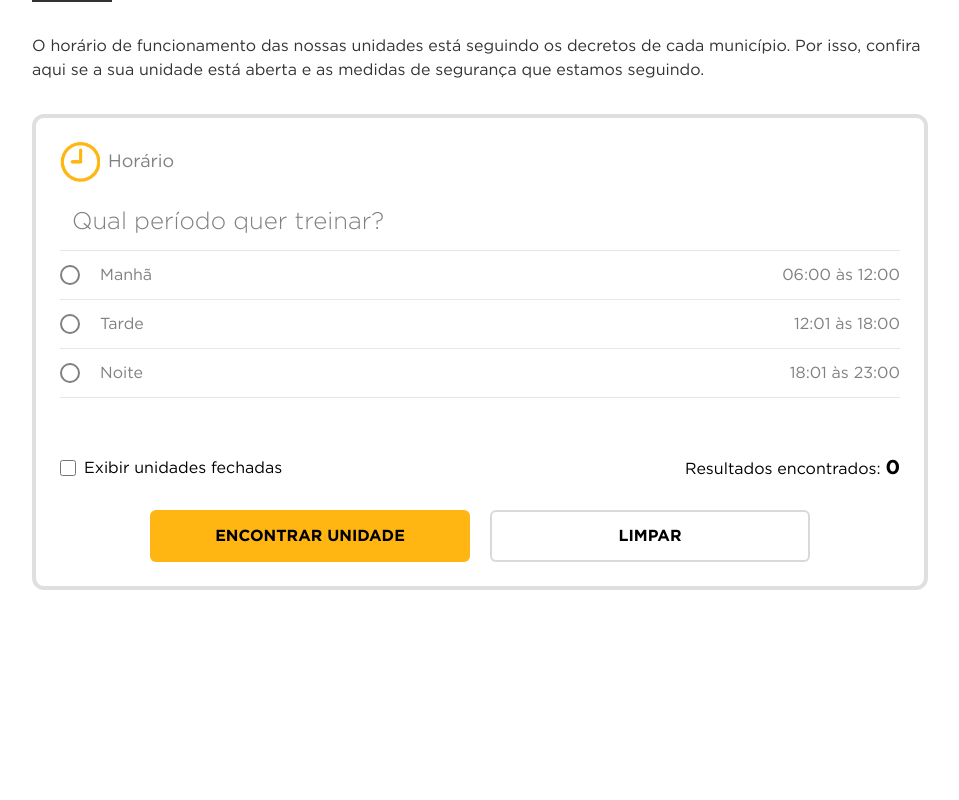
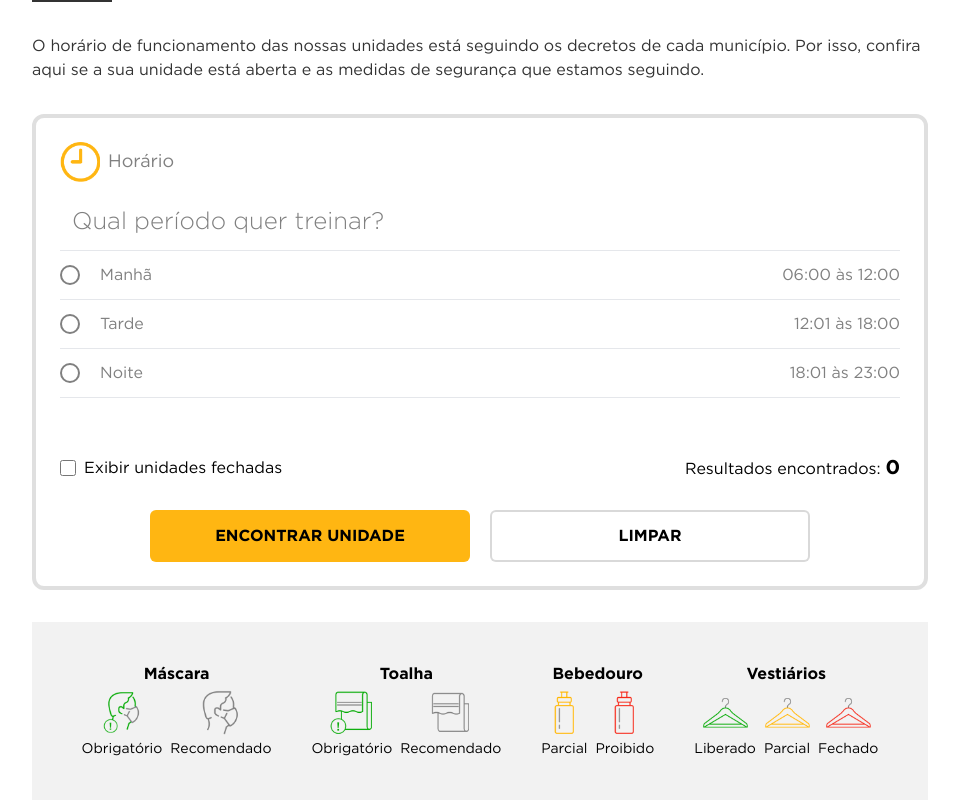
Before and after one commit to fernandohos/smart-fit-test, a Next.js app: page / in a window 1280 px wide. Shown: the part 264-1064 px from the top of the page, without its empty margins (160-1119 px from the left). Before the commit the page ends 886 px from the top, so only its background shows below. Built offline with nearby package versions, Linux system fonts and the light colour scheme.

Commit message:
:sparkles: add legend section

```diff
--- a/src/app/page.tsx
+++ b/src/app/page.tsx
@@ -1,6 +1,7 @@
 import ContentHeader from "@components/ContentHeader";
 import Form from "@components/Form";
 import Header from "@components/Header";
+import Legend from "@components/Legend";
 
 export default function Home() {
   return (
@@ -9,6 +10,7 @@ export default function Home() {
       <main className="m-auto mt-10 w-5/6 sm:max-w-lg md:max-w-2xl lg:max-w-4xl font-gotham">
         <ContentHeader />
         <Form />
+        <Legend />
       </main>
     </div>
   );
--- /dev/null
+++ b/src/components/Legend.tsx
@@ -0,0 +1,52 @@
+import LegendCard from "./LegendCard";
+import forbiddenFountain from "@public/images/forbidden-fountain.png";
+import partialFountain from "@public/images/partial-fountain.png";
+import forbiddenLockerroom from "@public/images/forbidden-lockerroom.png";
+import partialLockerroom from "@public/images/partial-lockerroom.png";
+import requiredLockerroom from "@public/images/required-lockerroom.png";
+import recommendedTowel from "@public/images/recommended-towel.png";
+import requiredTowel from "@public/images/required-towel.png";
+import recommendedMask from "@public/images/recommended-mask.png";
+import requiredMask from "@public/images/required-mask.png";
+
+const legendInfo = [
+  {
+    title: "Máscara",
+    icons: [
+      { icon: requiredMask, legend: "Obrigatório" },
+      { icon: recommendedMask, legend: "Recomendado" },
+    ],
+  },
+  {
+    title: "Toalha",
+    icons: [
+      { icon: requiredTowel, legend: "Obrigatório" },
+      { icon: recommendedTowel, legend: "Recomendado" },
+    ],
+  },
+  {
+    title: "Bebedouro",
+    icons: [
+      { icon: partialFountain, legend: "Parcial" },
+      { icon: forbiddenFountain, legend: "Proibido" },
+    ],
+  },
+  {
+    title: "Vestiários",
+    icons: [
+      { icon: requiredLockerroom, legend: "Liberado" },
+      { icon: partialLockerroom, legend: "Parcial" },
+      { icon: forbiddenLockerroom, legend: "Fechado" },
+    ],
+  },
+];
+
+export default function Legend() {
+  return (
+    <div className="bg-light-grey bg-opacity-10 flex flex-col items-center gap-10 py-10 sm:grid sm:grid-cols-2 lg:flex lg:flex-row sm:justify-center">
+      {legendInfo.map((cardInfo) => {
+        return <LegendCard key={cardInfo.title} {...cardInfo} />;
+      })}
+    </div>
+  );
+}
```
